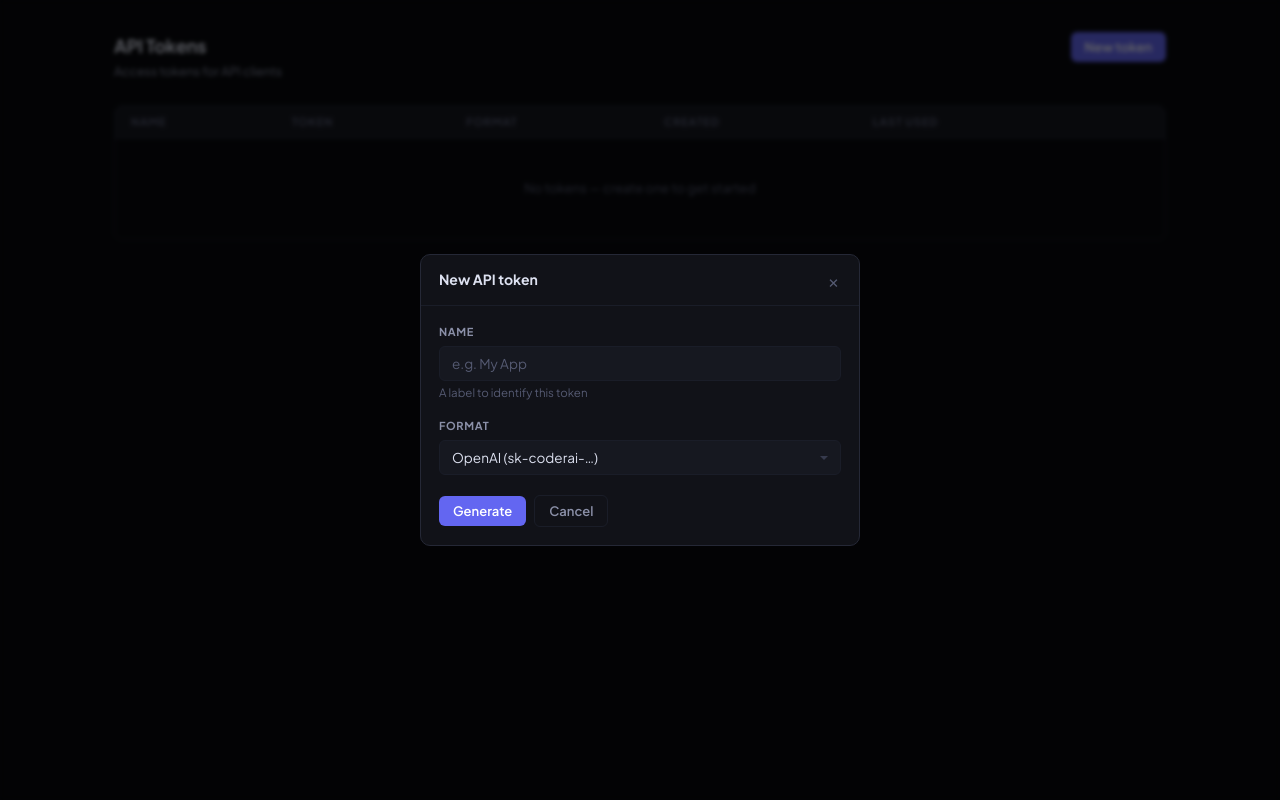
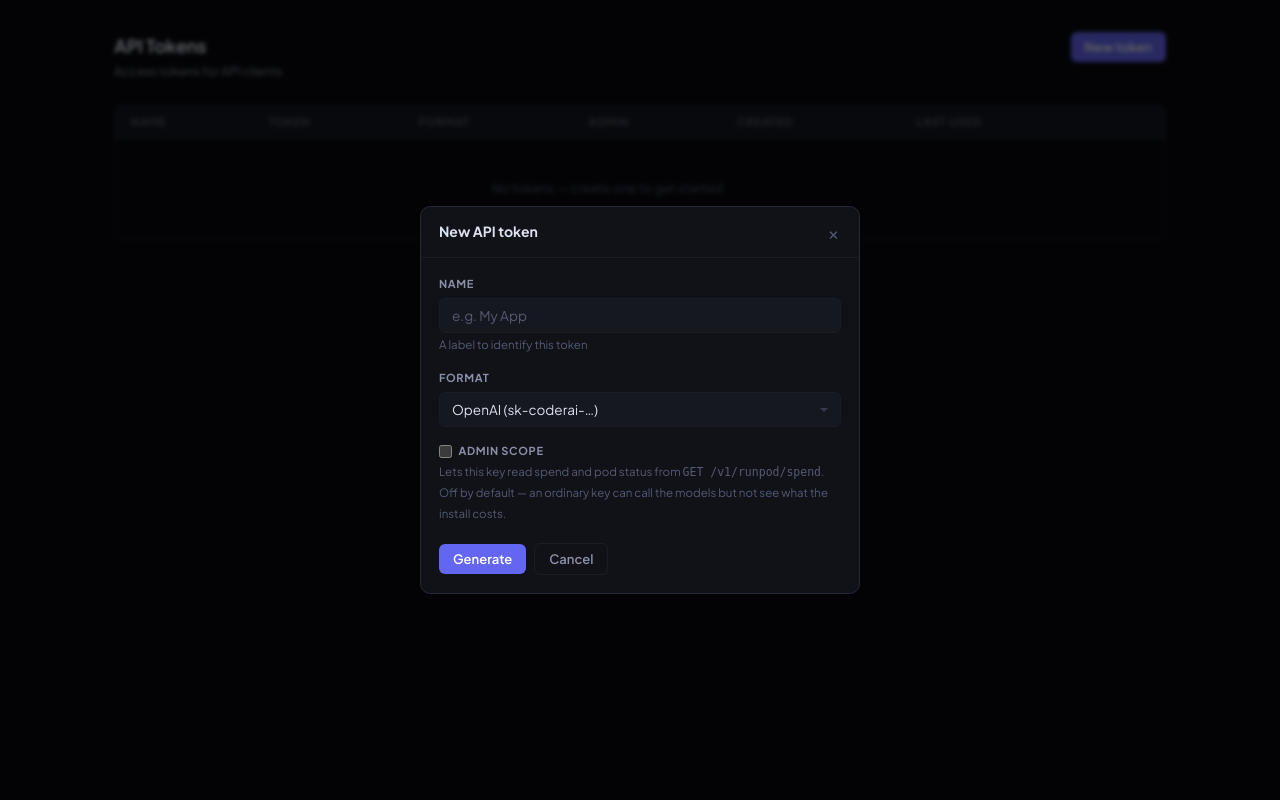
Before and after one commit to nextime/coderai, a Python web app: template codai/admin/templates/tokens.html in a window 1280 px wide, after a click on "New token". Run offline with Jinja, Linux system fonts and the light colour scheme; the template is opened without the code that fills it, so the values that code supplies are empty.

Commit message:
admin: grant a token the admin scope from the tokens page
The API already took the flag; without this, granting it meant editing
auth.json by hand. Opt-in at creation, and a toggle per row.

Co-Authored-By: Claude Opus 5 <noreply@anthropic.com>

```diff
--- a/codai/admin/templates/tokens.html
+++ b/codai/admin/templates/tokens.html
@@ -15,7 +15,7 @@
 <div class="table-wrap">
   <table>
     <thead>
-      <tr><th>Name</th><th>Token</th><th>Format</th><th>Created</th><th>Last used</th><th></th></tr>
+      <tr><th>Name</th><th>Token</th><th>Format</th><th>Admin</th><th>Created</th><th>Last used</th><th></th></tr>
     </thead>
     <tbody id="tokens-body">
       <tr class="empty-row"><td colspan="6">No tokens — create one to get started</td></tr>
@@ -42,6 +42,13 @@
           <option value="anthropic">Anthropic</option>
           <option value="custom">Custom</option>
         </select>
+      </div>
+      <div class="form-row">
+        <label style="display:flex;align-items:center;gap:.4rem;cursor:pointer">
+          <input type="checkbox" id="t-admin" style="width:auto">
+          <span class="form-label" style="margin:0">Admin scope</span>
+        </label>
+        <span class="form-hint">Lets this key read spend and pod status from <code>GET /v1/runpod/spend</code>. Off by default — an ordinary key can call the models but not see what the install costs.</span>
       </div>
       <div class="form-actions">
         <button class="btn btn-primary" onclick="createToken()">Generate</button>
@@ -104,11 +111,25 @@ async function loadTokens() {
         <td class="td-name">${esc(t.name)}</td>
         <td><code>${esc(t.token.substring(0,28))}…</code></td>
         <td><span class="badge badge-user">${esc(t.provider)}</span></td>
+        <td><label style="display:flex;align-items:center;gap:.3rem;cursor:pointer" title="Read spend over the served API">
+          <input type="checkbox" style="width:auto" ${t.admin ? 'checked' : ''} onchange="setTokenAdmin(${t.id}, this.checked)">
+        </label></td>
         <td class="mono small dim">${fmt(t.created_at)}</td>
         <td class="dim small">${t.last_used ? fmt(t.last_used) : 'Never'}</td>
         <td style="text-align:right"><button class="btn btn-danger btn-sm" onclick="delToken(${t.id})">Delete</button></td>
       </tr>`).join('');
   } catch {}
+}
+
+async function setTokenAdmin(id, want) {
+  try {
+    const r = await fetch(ROOT_PATH + '/admin/api/tokens/' + id, {
+      method:'PATCH', headers:{'Content-Type':'application/json'},
+      body: JSON.stringify({admin: want})
+    });
+    if (!r.ok) { showAlert('Failed to change the admin scope'); }
+  } catch { showAlert('Failed to change the admin scope'); }
+  loadTokens();
 }
 
 async function createToken() {
@@ -117,7 +138,8 @@ async function createToken() {
   try {
     const r = await fetch(ROOT_PATH + '/admin/api/tokens', {
       method:'POST', headers:{'Content-Type':'application/json'},
-      body: JSON.stringify({name, provider: document.getElementById('t-provider').value})
+      body: JSON.stringify({name, provider: document.getElementById('t-provider').value,
+                            admin: document.getElementById('t-admin').checked})
     });
     if (r.ok) {
       const d = await r.json();
```
Also changed, not shown: docs/install-from-packages.md (+4 -4 lines), tests/test_runpod_schedule_region_spend.py (+11 -0 lines).
